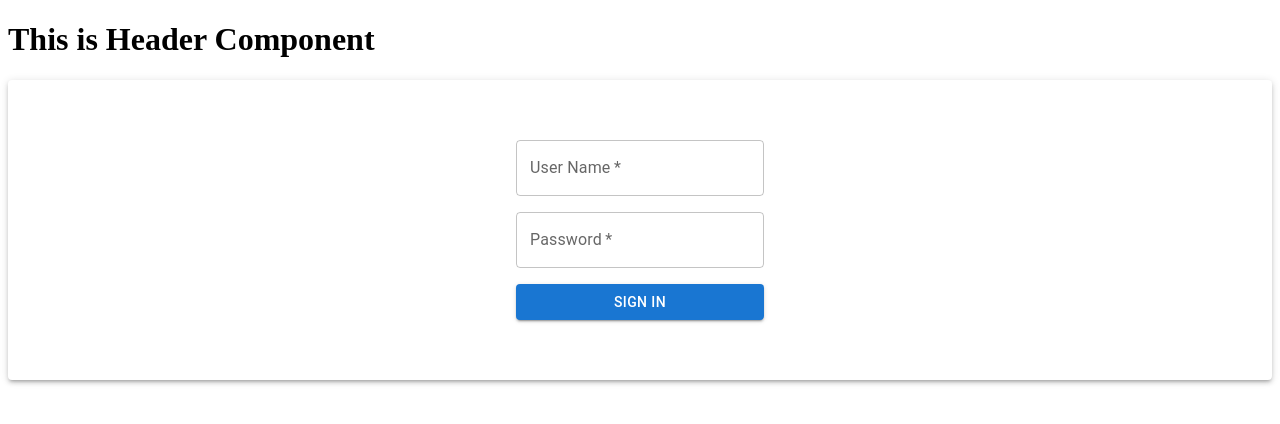
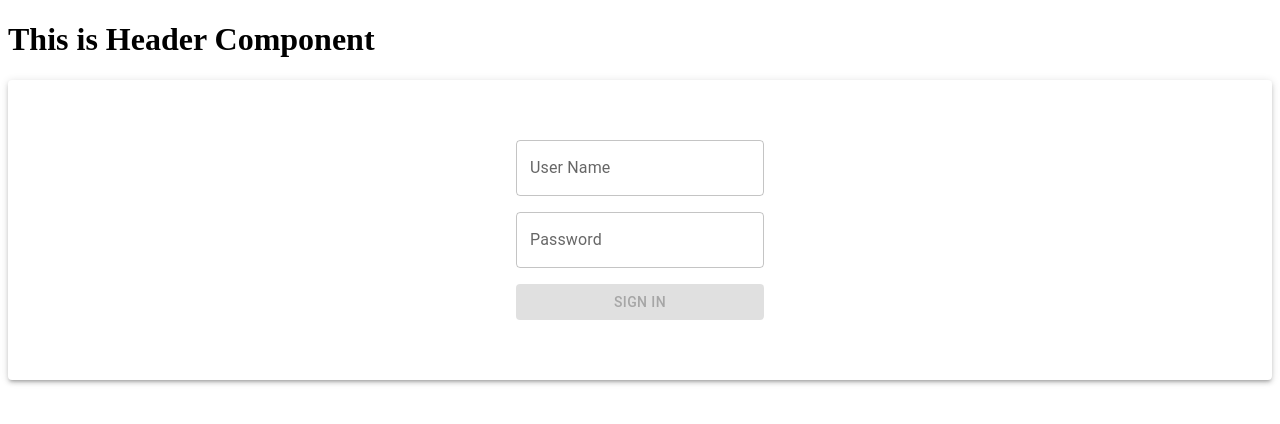
Before and after one commit to DeepthiSreenivasa/ProductCart, a React (Vite) app: page /Login in a window 1280 px wide. Shown: the top 424 px of the page. Built offline with nearby package versions, Linux system fonts and the light colour scheme.

Commit message:
used useForm

```diff
--- a/package.json
+++ b/package.json
@@ -18,6 +18,7 @@
     "@mui/material": "^9.4.0",
     "react": "^19.2.8",
     "react-dom": "^19.2.8",
+    "react-hook-form": "^7.87.0",
     "react-router-dom": "^7.18.3"
   },
   "devDependencies": {
--- a/src/components/Login.tsx
+++ b/src/components/Login.tsx
@@ -1,45 +1,25 @@
+//TODO : use react hook form
+
 import { useState } from 'react';
 import Button from '@mui/material/Button';
 import Box from '@mui/material/Box';
 import TextField from '@mui/material/TextField';
 import Paper from '@mui/material/Paper';
 import Stack from '@mui/material/Stack';
+import { useForm, Controller } from 'react-hook-form';
 import { HTMLFormMethod } from 'react-router-dom';
 
 const Login = () => {
-  const [formData, setFormData] = useState({ username: '', password: '' });
-  const [formError, setFormError] = useState({ usernameInvalid: false, passwordInvalid: false });
-  const emailRegex = /^[a-zA-Z0-9._%+-]+@[a-zA-Z0-9.-]+\.[a-zA-Z]{2,}$/;
-
-  const getUserName = ($event: React.ChangeEvent<HTMLInputElement>) => {
-    let name = $event.target.value;
-
-    setFormData((prev) => {
-      return { ...prev, username: name };
+  const {
+    control,
+    handleSubmit,
+    formState: { isValid, isSubmitting },
+  } = useForm({
+    defaultValues: { username: '', password: '' },
   });
 
-    if (!emailRegex.test(formData.username)) {
-      console.log('Into else');
-      setFormError((prev) => {
-        return {
-          ...prev,
-          usernameInvalid: true,
-        };
-      });
-      console.log('Error::', formError.usernameInvalid);
-    }
-  };
-
-  const getPassword = ($event: React.ChangeEvent<HTMLInputElement>) => {
-    let password = $event.target.value;
-    setFormData((prev) => {
-      return { ...prev, password: password };
-    });
-  };
-
-  const handleSubmit = ($event: React.FormEvent<HTMLFormElement>) => {
-    $event.preventDefault();
-    console.log('FormEvent::', formData);
+  const onSubmit = (data) => {
+    console.log('Form Data Submitted:', data);
   };
 
   return (
@@ -53,31 +33,49 @@ const Login = () => {
           minHeight: 300,
         }}
       >
-        <Box component="form" onSubmit={handleSubmit}>
+        <Box component="form" onSubmit={handleSubmit(onSubmit)}>
           <Stack spacing={2} sx={{ display: 'inline-flex' }}>
+            <Controller
+              name="username"
+              control={control}
+              rules={{
+                required: 'Username is required',
+                pattern: {
+                  value: /^[A-Z0-9._%+-]+@[A-Z0-9.-]+\.[A-Z]{2,}$/i,
+                  message: 'Invalid email address',
+                },
+              }}
+              render={({ field, fieldState: { error } }) => (
                 <TextField
-              required
+                  {...field}
                   id="username"
                   label="User Name"
                   type="email"
-              value={formData?.username}
-              onChange={getUserName}
-              error={formError.usernameInvalid}
-              helperText={formError.usernameInvalid ? 'Invalid UserName' : ''}
+                  error={error ? true : false}
+                  helperText={error?.message}
                 />
+              )}
+            />
+
+            <Controller
+              name="password"
+              control={control}
+              rules={{
+                required: 'Password is required',
+              }}
+              render={({ field, fieldState: { error } }) => (
                 <TextField
-              required
+                  {...field}
                   id="password"
                   type="password"
                   label="Password"
-              value={formData?.password}
-              onChange={getPassword}
+                  error={error ? true : false}
+                  helperText={error?.message}
                 />
-            <Button
-              type="submit"
-              variant="contained"
-              disabled={formError.usernameInvalid || formError.passwordInvalid}
-            >
+              )}
+            />
+
+            <Button type="submit" variant="contained" disabled={!isValid || isSubmitting}>
               Sign In
             </Button>
           </Stack>
```
Also changed, not shown: 1 other file (tests, documents, lock files or other folders). Lines whose indentation alone changed are shown as unchanged.
